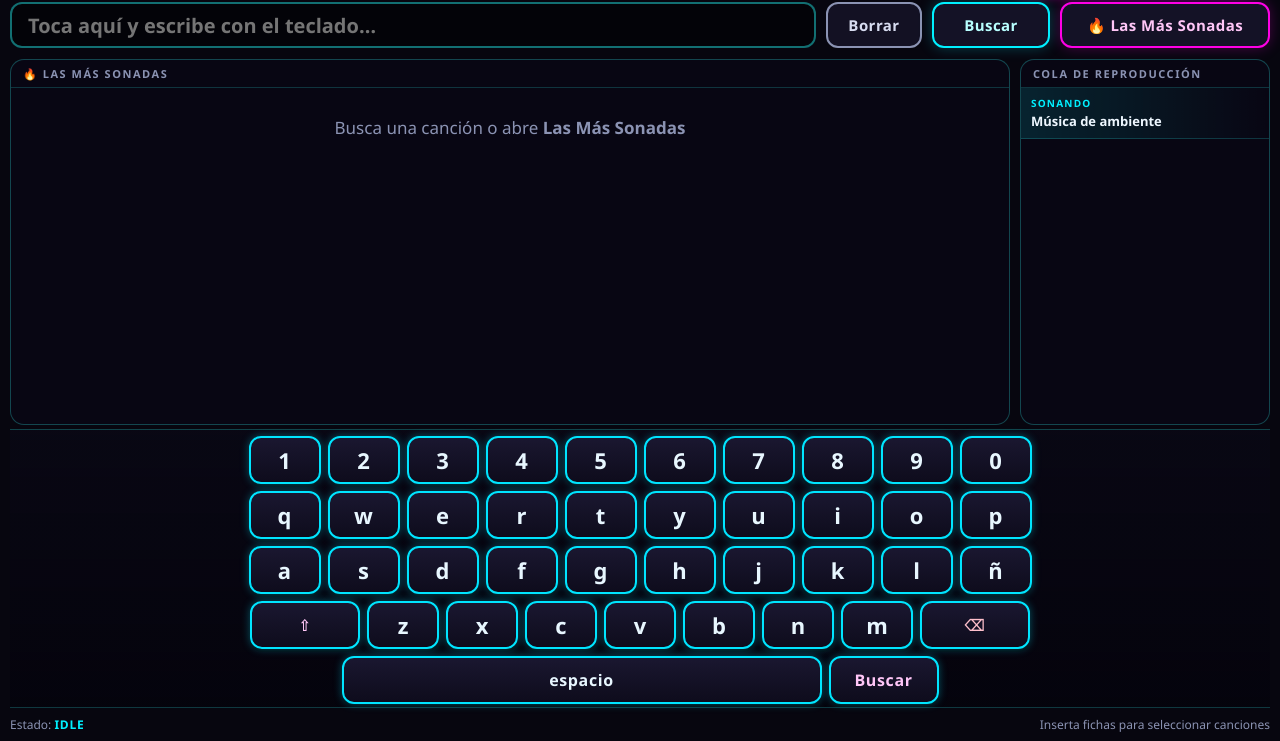
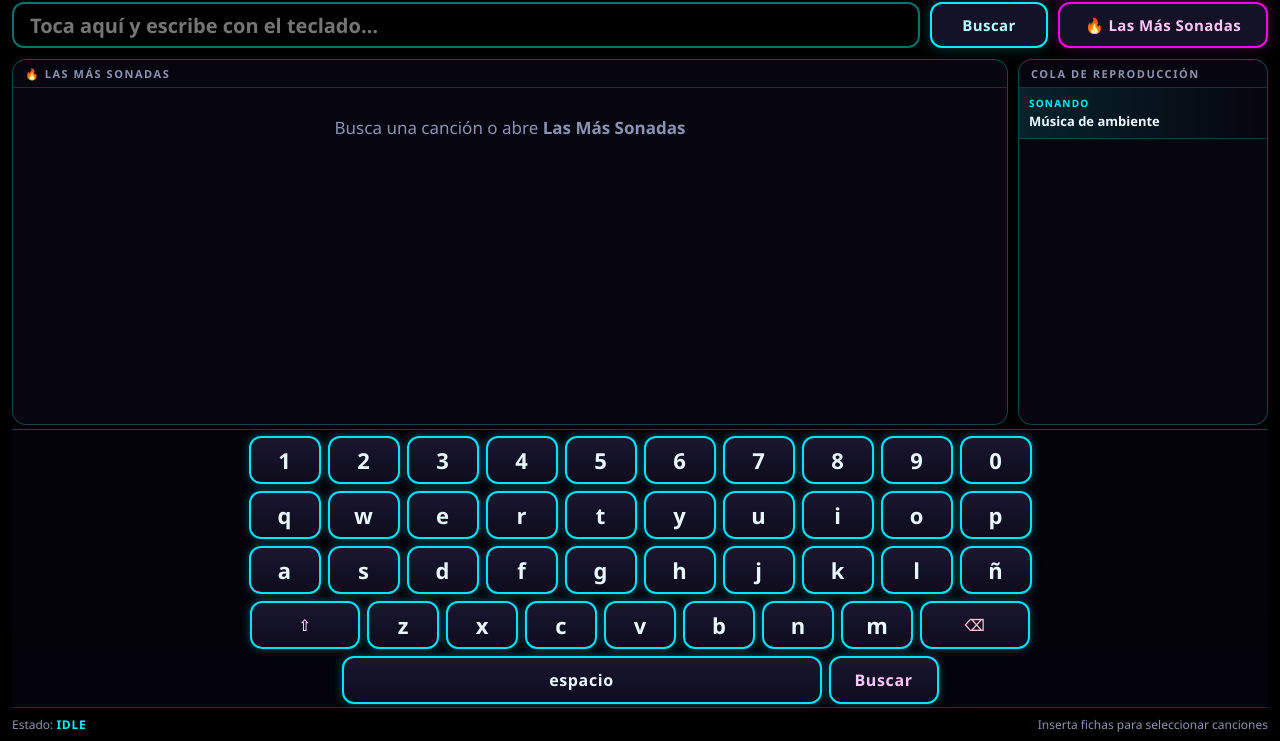
Before and after one commit to sjvelloz/Rockola-Raspberry, a plain HTML site: page static/index.html in a window 1280 px wide. Shown: the part 59-800 px from the top of the page. Drawn offline with Linux system fonts and the light colour scheme; no server answers.

Commit message:
Restore kiosk UI to the previous scaled 1280x800 layout.
Revert the full-width CSS/JS experiment that broke the Chromium display after reboot.

Co-authored-by: Cursor <cursoragent@cursor.com>

```diff
--- a/static/css/styles.css
+++ b/static/css/styles.css
@@ -42,7 +42,6 @@ body {
   -webkit-user-select: none;
   -webkit-touch-callout: none;
   -webkit-user-drag: none;
-  /* pan-y permite scroll en resultados; manipulation bloqueaba el gesto */
   touch-action: manipulation;
   cursor: default;
 }
@@ -51,8 +50,7 @@ body {
   width: 100vw;
   height: 100vh;
   overflow: hidden;
-  background: #07060f;
-  position: relative;
+  background: #000;
 }
 
 body {
@@ -96,12 +94,11 @@ input {
 }
 
 .kiosk {
-  width: 100%;
-  height: 100%;
+  width: 1280px;
+  height: 800px;
   display: grid;
   grid-template-rows: var(--header-h) var(--toolbar-h) 1fr var(--keyboard-h) var(--footer-h);
-  padding: 0 10px;
-  box-sizing: border-box;
+  padding: 0 12px;
 }
 
 /* —— Header —— */
@@ -229,13 +226,6 @@ input {
   box-shadow: 0 0 14px rgba(0, 240, 255, 0.25);
 }
 
-.btn-clear {
-  min-width: 96px;
-  border-color: #8b93b3;
-  color: #d7dcf0;
-  background: rgba(20, 18, 38, 0.9);
-}
-
 .btn-hot {
   min-width: 210px;
   border-color: #ff00e5;
@@ -276,16 +266,12 @@ input {
 
 .results-grid {
   flex: 1;
-  min-height: 0;
   display: grid;
   grid-template-columns: repeat(4, 1fr);
   gap: 8px;
   padding: 8px;
   overflow-y: auto;
   overflow-x: hidden;
-  overscroll-behavior: contain;
-  -webkit-overflow-scrolling: touch;
-  touch-action: pan-y;
   align-content: start;
   scrollbar-width: thin;
   scrollbar-color: hsla(var(--hue), 90%, 55%, 0.4) transparent;
--- a/static/index.html
+++ b/static/index.html
@@ -36,7 +36,6 @@
           spellcheck="false"
           tabindex="0"
         />
-        <button id="clear-search-btn" class="btn btn-clear" type="button" title="Borrar texto">Borrar</button>
         <button id="search-btn" class="btn btn-primary" type="button">Buscar</button>
       </div>
       <button id="top-btn" class="btn btn-hot" type="button">🔥 Las Más Sonadas</button>
@@ -75,6 +74,8 @@
       <span class="footer-pause" id="pause-indicator" hidden>⏸ PAUSA</span>
       <span class="footer-hint" id="status-hint">Inserta fichas para seleccionar canciones</span>
     </footer>
+  </div>
+
   </div><!-- #kiosk -->
   </div><!-- #scale-root -->
 
--- a/static/js/app.js
+++ b/static/js/app.js
@@ -13,7 +13,6 @@
     creditsPanel: document.getElementById("credits-panel"),
     searchInput: document.getElementById("search-input"),
     searchBtn: document.getElementById("search-btn"),
-    clearSearchBtn: document.getElementById("clear-search-btn"),
     topBtn: document.getElementById("top-btn"),
     results: document.getElementById("results"),
     resultsPane: document.querySelector(".results-pane"),
@@ -39,19 +38,18 @@
   let birthdaySongs = null;
   let birthdayBusy = false;
 
-  // Llena la pantalla real (sin transform): el scale() rompía el scroll táctil
-  // y dejaba bandas laterales. Vertical y horizontal usan todo el viewport.
+  // Escala el layout 1280×800 para llenar la pantalla táctil real
   function fitKioskToScreen() {
+    const root = document.getElementById("scale-root");
     const kiosk = document.getElementById("kiosk");
-    if (!kiosk) return;
-    kiosk.style.transform = "";
-    kiosk.style.width = "100%";
-    kiosk.style.height = "100%";
-  }
-
-  function clearSearchText() {
-    els.searchInput.value = "";
-    els.searchInput.classList.add("active");
+    if (!root || !kiosk) return;
+    const sw = window.innerWidth || 1280;
+    const sh = window.innerHeight || 800;
+    const scale = Math.min(sw / 1280, sh / 800);
+    const ox = Math.max(0, (sw - 1280 * scale) / 2);
+    const oy = Math.max(0, (sh - 800 * scale) / 2);
+    kiosk.style.transformOrigin = "top left";
+    kiosk.style.transform = `translate(${ox}px, ${oy}px) scale(${scale})`;
   }
 
   document.body.classList.add("lite");
@@ -353,7 +351,6 @@
       }
       if (data.queue) renderQueue(data.queue);
       if (data.state) setState(data.state);
-      clearSearchText();
       showToast(`Añadida: ${item.titulo}`);
     } catch (_) {
       showToast("Error al añadir a la cola", true);
@@ -581,9 +578,6 @@
   // ---------------------------------------------------------------------------
 
   els.searchBtn.addEventListener("click", doSearch);
-  if (els.clearSearchBtn) {
-    els.clearSearchBtn.addEventListener("click", clearSearchText);
-  }
   els.topBtn.addEventListener("click", loadTop);
   els.searchInput.addEventListener("click", () => {
     keyboardTarget = true;
```
